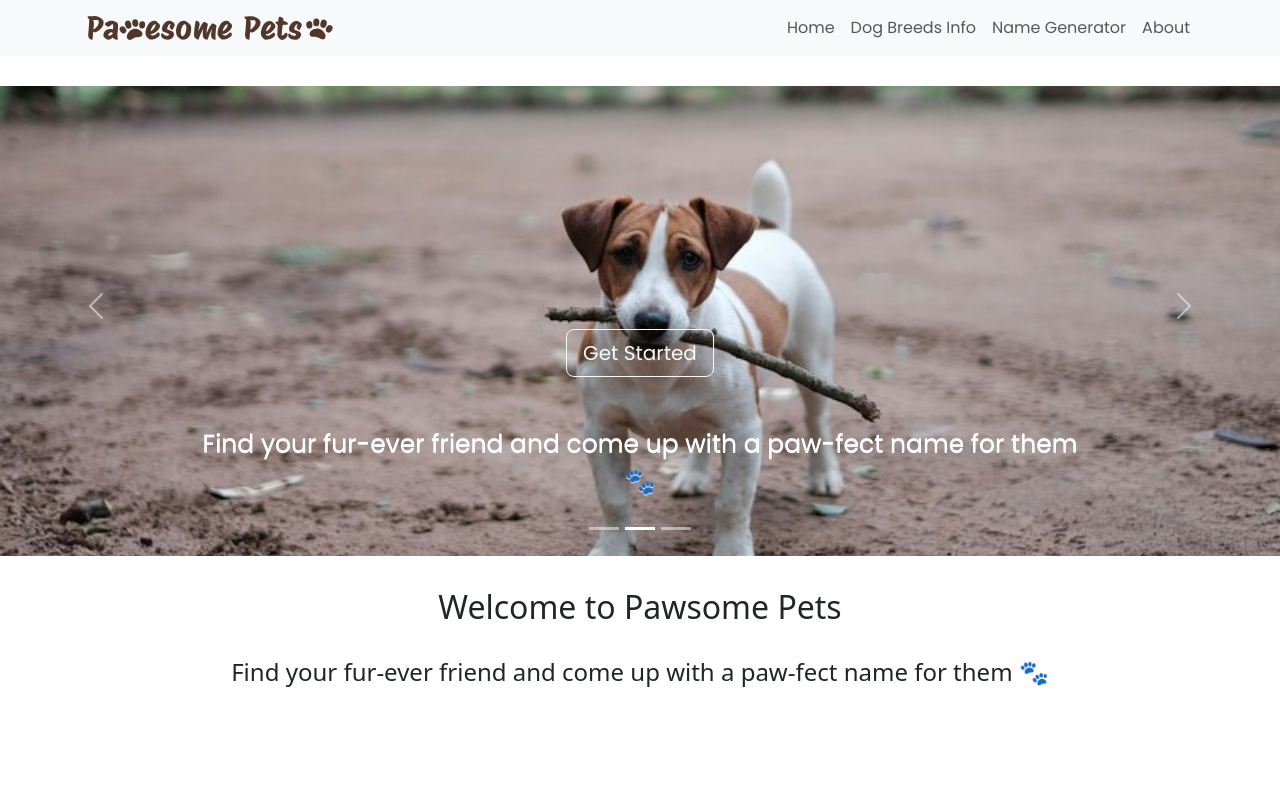
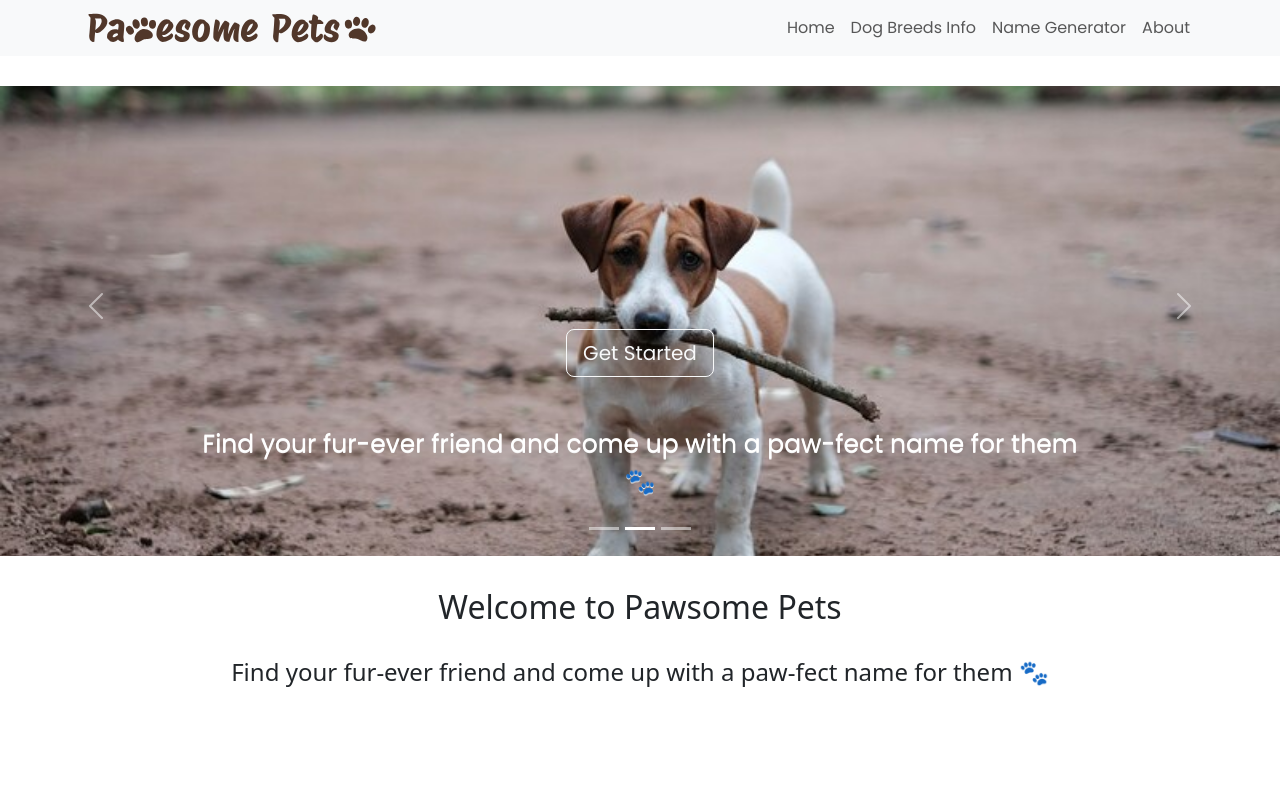
Before and after one commit to rosiegalezia/pawsome-pets, a React (Vite) app: page /#/ in a window 1280 px wide. Shown: the top 800 px of the page. Built offline with nearby package versions, Linux system fonts and the light colour scheme.

Commit message:
clean up app.css

```diff
--- a/src/Components/Components.css
+++ b/src/Components/Components.css
@@ -28,7 +28,7 @@
 }
 
 .navbar-logo {
-    width: 20vw;
+    width: 300px;
 }
 
 .btn-primary {
```
Also changed, not shown: src/App.css (+0 -43 lines).
